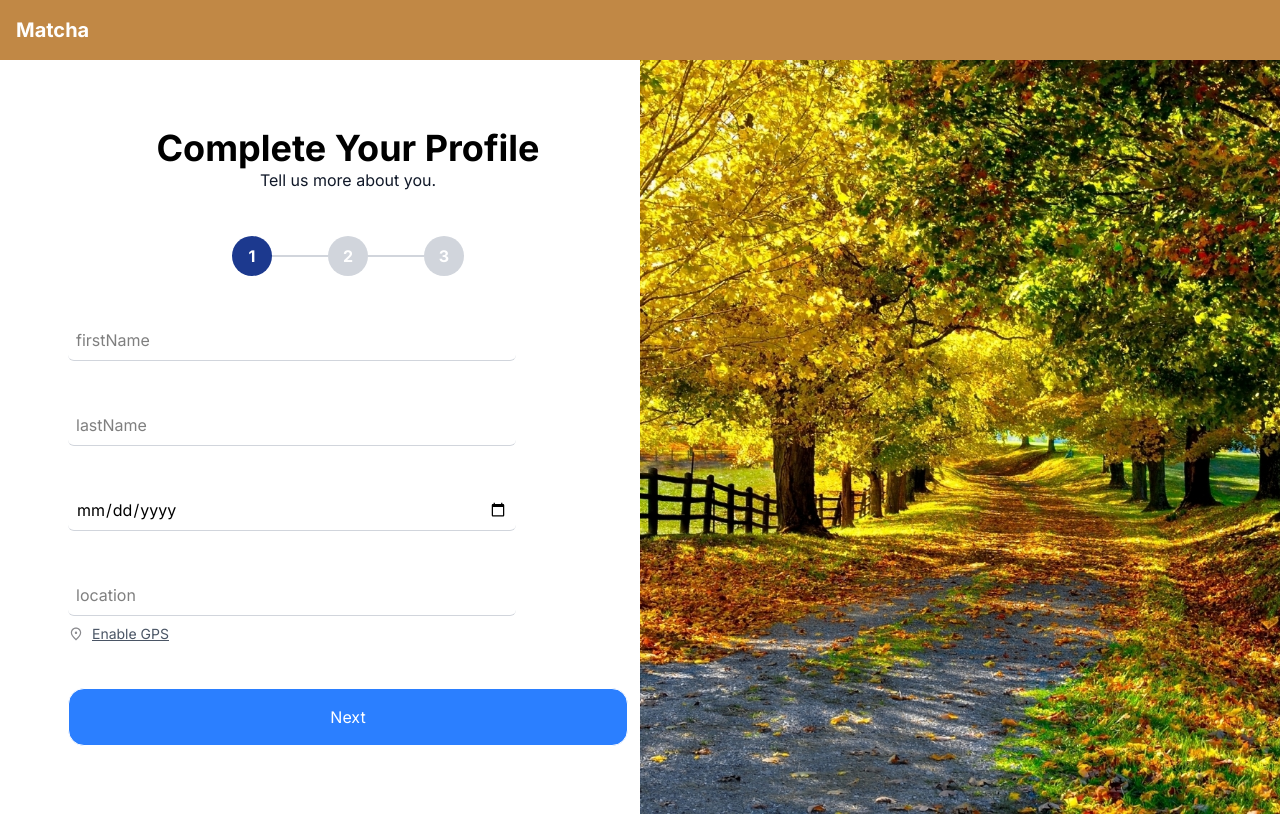
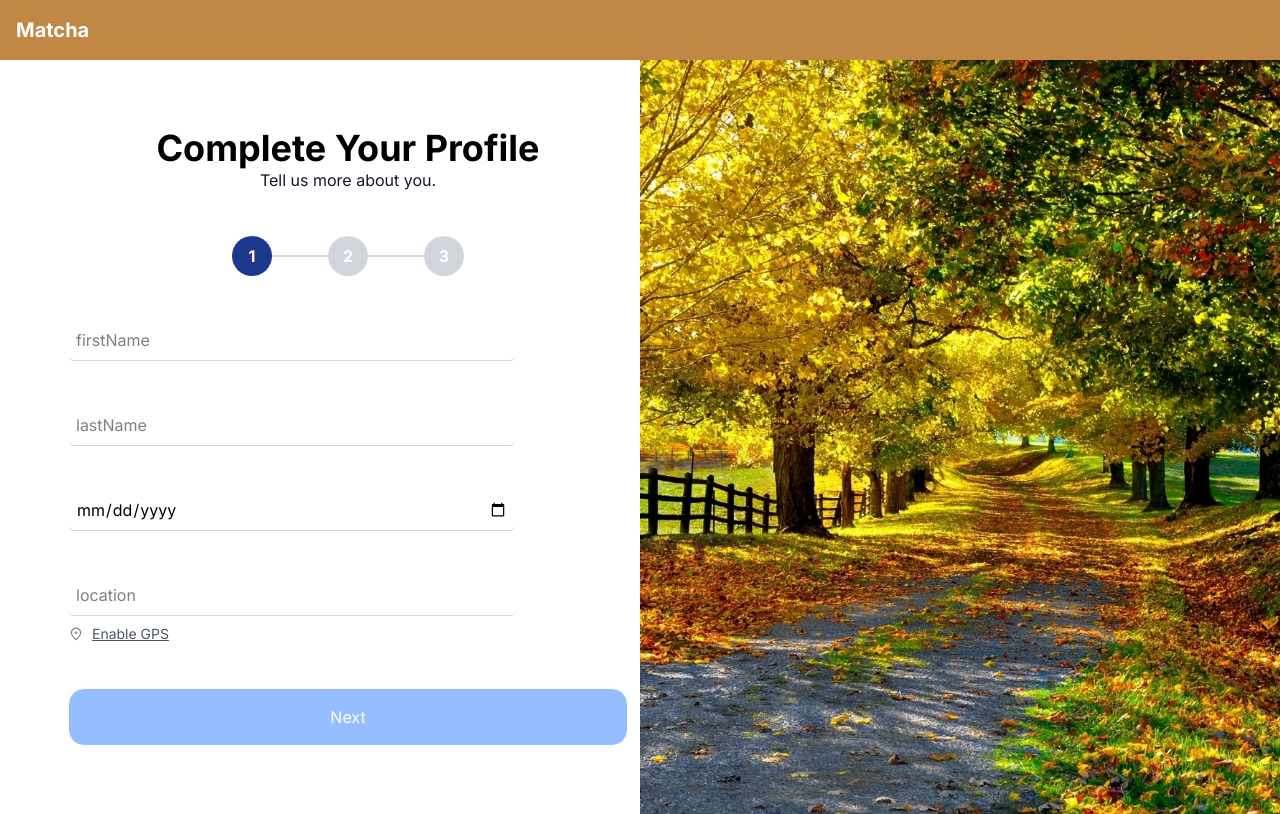
Before and after one commit to 42-matcha-dev/42-matcha, a Next.js app in the folder frontend/: page /register in a window 1280 px wide. Built offline with nearby package versions, Linux system fonts and the light colour scheme.

Commit message:
update geolocation

```diff
--- a/frontend/src/app/components/Buttons/NextButton.tsx
+++ b/frontend/src/app/components/Buttons/NextButton.tsx
@@ -3,15 +3,17 @@ import React from "react";
 interface NextButtonProps {
     text: string,
     onClick?: () => void,
-    type?: "button" | "submit" | "reset"
+    type?: "button" | "submit" | "reset",
+    disabled?: boolean
 }
 
-const NextButton = ({text, onClick, type = "submit"}: NextButtonProps) => {
+const NextButton = ({text, onClick, type = "submit", disabled = false}: NextButtonProps) => {
     return (
         <button
             type={type}
             onClick={onClick}
-            className="w-full text-white border bg-blue-500 rounded-2xl p-4 hover:bg-blue-600 active:bg-blue-700"
+            disabled={disabled}
+            className="w-full text-white border bg-blue-500 rounded-2xl p-4 hover:bg-blue-600 active:bg-blue-700 disabled:opacity-50 disabled:cursor-not-allowed disabled:hover:bg-blue-500"
         >
             {text}
         </button>
--- a/frontend/src/app/components/SignupForms/RegisterBasicForm.tsx
+++ b/frontend/src/app/components/SignupForms/RegisterBasicForm.tsx
@@ -32,8 +32,9 @@ function RegisterBasicFormContent({ onNext, updateData, defaultValues }: Props)
   const [gpsLoading, setGpsLoading] = useState(false);
   const [gpsError, setGpsError] = useState<string | null>(null);
   const [geocodingLoading, setGeocodingLoading] = useState(false);
+  const [lastVerifiedLocation, setLastVerifiedLocation] = useState<string | null>(null);
 
-  const { register, handleSubmit, formState: { errors }, setValue} = useForm<RegisterBasicSchema>({
+  const { register, handleSubmit, formState: { errors }, setValue, watch} = useForm<RegisterBasicSchema>({
       resolver: zodResolver(registerBasicSchema),
       mode: "onBlur",
       defaultValues: {
@@ -46,6 +47,13 @@ function RegisterBasicFormContent({ onNext, updateData, defaultValues }: Props)
       }
   });
 
+  const currentLocation = watch("location");
+  const currentLatitude = watch("latitude");
+  const currentLongitude = watch("longitude");
+  const currentFirstName = watch("firstName");
+  const currentLastName = watch("lastName");
+  const currentBirthday = watch("birthday");
+
   useEffect(() => {
     if (defaultValues) {
       Object.entries(defaultValues).forEach(([key, value]) => {
@@ -53,6 +61,15 @@ function RegisterBasicFormContent({ onNext, updateData, defaultValues }: Props)
       });
     }
   }, [defaultValues, setValue]);
+
+  // Sync lastVerifiedLocation when we have valid coordinates and location text
+  useEffect(() => {
+    if (currentLocation && currentLatitude !== 0 && currentLongitude !== 0 && !lastVerifiedLocation) {
+      // If we have valid coordinates but no verified location yet, mark it as verified
+      // This handles the case when form is pre-filled with valid data
+      setLastVerifiedLocation(currentLocation);
+    }
+  }, [currentLocation, currentLatitude, currentLongitude, lastVerifiedLocation]);
 
   // Forward geocode location text to get lat/lon when user manually enters location
   const geocodeLocation = async (locationText: string) => {
@@ -77,12 +94,14 @@ function RegisterBasicFormContent({ onNext, updateData, defaultValues }: Props)
       const data = await response.json();
 
       if (data.latitude && data.longitude) {
-        setValue("latitude", data.latitude);
-        setValue("longitude", data.longitude);
-        // Optionally update location with the normalized address from geocoding
-        if (data.display_name) {
-          setValue("location", data.display_name);
-        }
+        // Use shouldValidate: false to prevent triggering validation for other fields
+        setValue("latitude", data.latitude, { shouldValidate: false });
+        setValue("longitude", data.longitude, { shouldValidate: false });
+        // Update location with the normalized address from geocoding
+        const verifiedAddress = data.display_name || locationText;
+        setValue("location", verifiedAddress, { shouldValidate: false });
+        // Store the verified location
+        setLastVerifiedLocation(verifiedAddress);
       } else {
         throw new Error("Invalid coordinates returned from geocoding service.");
       }
@@ -125,10 +144,12 @@ function RegisterBasicFormContent({ onNext, updateData, defaultValues }: Props)
             throw new Error("Could not determine address from location.");
           }
 
-          // Update form values
-          setValue("location", data.address);
-          setValue("latitude", data.latitude);
-          setValue("longitude", data.longitude);
+          // Update form values with shouldValidate: false to prevent triggering validation for other fields
+          setValue("location", data.address, { shouldValidate: false });
+          setValue("latitude", data.latitude, { shouldValidate: false });
+          setValue("longitude", data.longitude, { shouldValidate: false });
+          // Store the verified location
+          setLastVerifiedLocation(data.address);
           setGpsLoading(false);
         } catch (error) {
           setGpsError(error instanceof Error ? error.message : "Failed to get address from location.");
@@ -159,7 +180,26 @@ function RegisterBasicFormContent({ onNext, updateData, defaultValues }: Props)
     );
   };
 
-  const onSubmit = (data: RegisterBasicSchema) => {
+  const onSubmit = async (data: RegisterBasicSchema) => {
+    // Safety check: verify location matches verified location and coordinates are valid
+    if (!lastVerifiedLocation || data.location !== lastVerifiedLocation) {
+      // Location doesn't match verified location, try to geocode it
+      if (data.location && data.location.trim().length >= 3) {
+        await geocodeLocation(data.location);
+        // Don't proceed if geocoding is needed
+        return;
+      } else {
+        setGpsError("Please enter and verify a valid location.");
+        return;
+      }
+    }
+
+    // Validate coordinates are not 0,0
+    if (data.latitude === 0 && data.longitude === 0) {
+      setGpsError("Please verify your location before continuing.");
+      return;
+    }
+
     updateData(data);
     console.log("RegisterBasicForm: ", data);
     onNext();
@@ -187,6 +227,15 @@ function RegisterBasicFormContent({ onNext, updateData, defaultValues }: Props)
                   }
                 }
               })}
+              onKeyDown={(e: React.KeyboardEvent<HTMLInputElement>) => {
+                if (e.key === "Enter") {
+                  e.preventDefault();
+                  const locationText = e.currentTarget.value;
+                  if (locationText && locationText.trim().length >= 3) {
+                    geocodeLocation(locationText);
+                  }
+                }
+              }}
             />
             <button
               type="button"
@@ -208,7 +257,24 @@ function RegisterBasicFormContent({ onNext, updateData, defaultValues }: Props)
             )}
           </div>
 
-          <NextButton text="Next"/>
+          <NextButton
+            text="Next"
+            disabled={
+              gpsLoading ||
+              geocodingLoading ||
+              !lastVerifiedLocation ||
+              currentLocation !== lastVerifiedLocation ||
+              currentLatitude === 0 ||
+              currentLongitude === 0 ||
+              !currentFirstName ||
+              !currentLastName ||
+              !currentBirthday ||
+              !!errors.firstName ||
+              !!errors.lastName ||
+              !!errors.birthday ||
+              !!errors.location
+            }
+          />
       </form>
   );
 }
```
